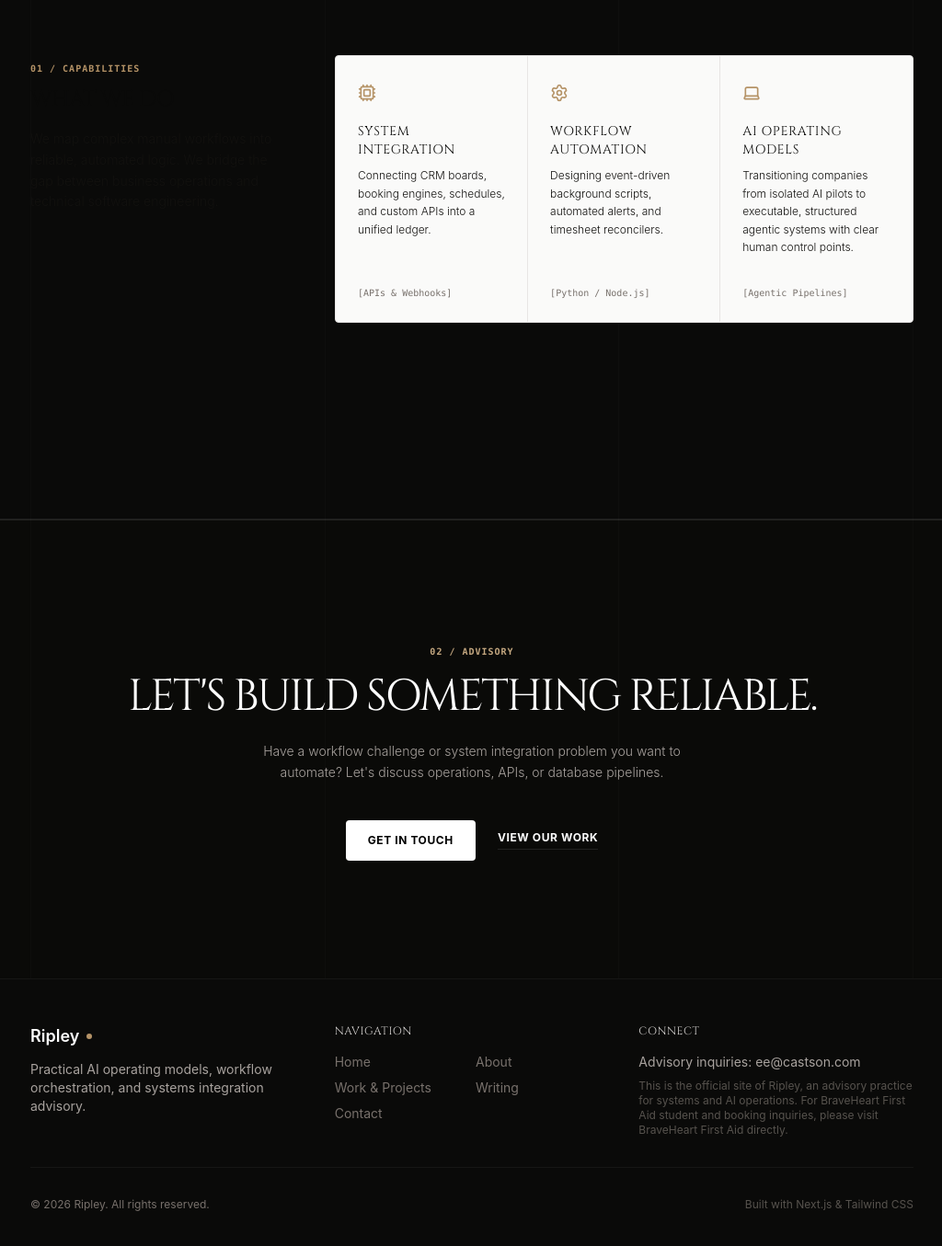
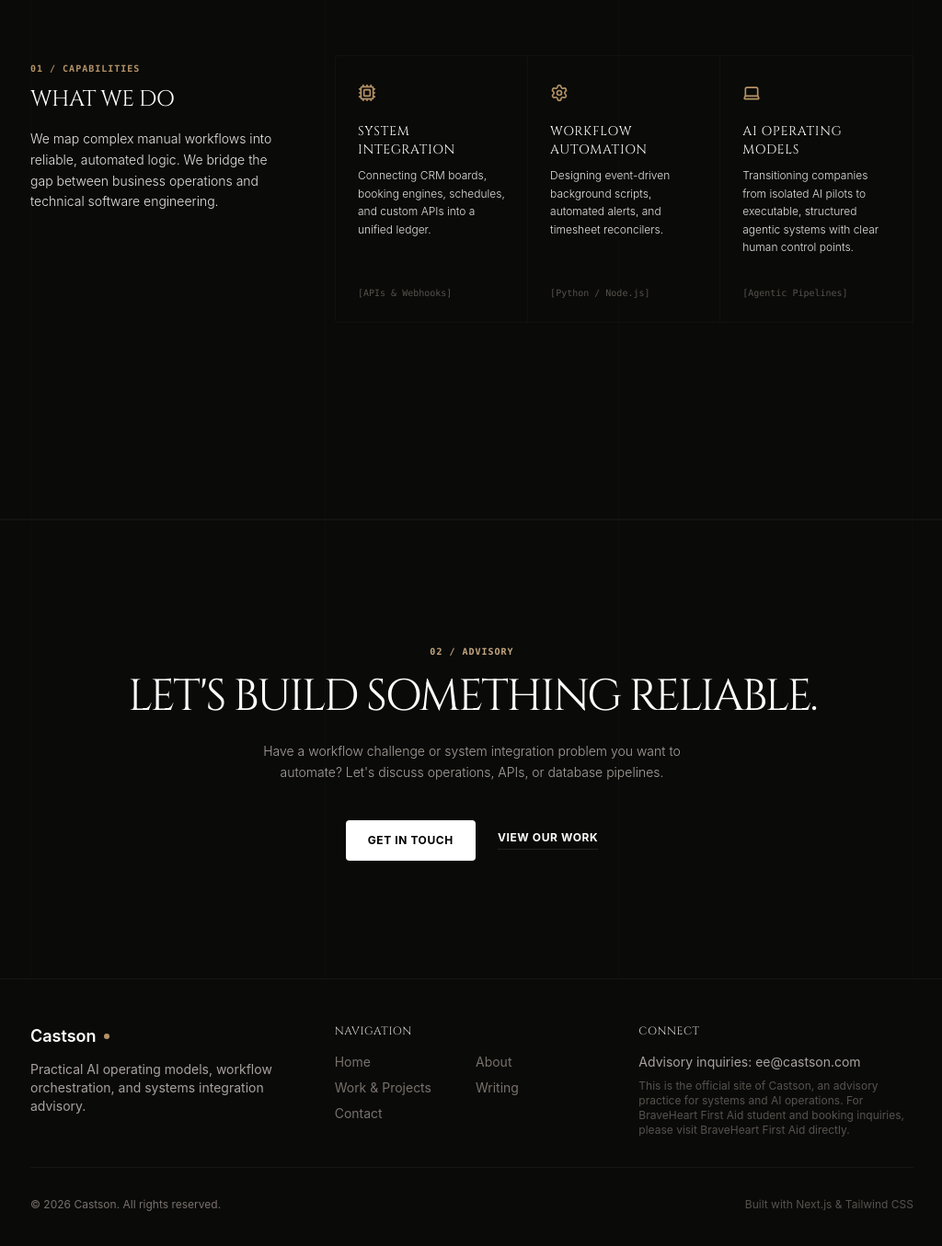
Before and after one commit to ee-prog/castson-site, a Next.js app: page / in a window 1280 px wide. Shown: the part 915-2270 px from the top of the page at 92% size, without its empty margins (127-1151 px from the left). Built offline with nearby package versions, Linux system fonts and the light colour scheme.

Commit message:
Rename site branding from Ripley to Castson

```diff
--- a/src/app/globals.css
+++ b/src/app/globals.css
@@ -1,4 +1,6 @@
 @import "tailwindcss";
+
+@custom-variant dark (&:where(.dark, .dark *));
 
 :root {
   --background: #eeece6;
--- a/src/app/layout.tsx
+++ b/src/app/layout.tsx
@@ -12,36 +12,36 @@ const cinzel = Cinzel({
 
 export const metadata: Metadata = {
   title: {
-    default: "Ripley | Systems & AI Operations",
-    template: "%s | Ripley",
+    default: "Castson | Systems & AI Operations",
+    template: "%s | Castson",
   },
-  description: "Ripley is an advisory and operations practice specializing in practical AI-enabled operating models, operational data flows, and agentic workflows.",
+  description: "Castson is an advisory and operations practice specializing in practical AI-enabled operating models, operational data flows, and agentic workflows.",
   keywords: [
-    "Ripley",
+    "Castson",
     "Systems & AI Operations",
     "AI Operating Models",
     "Agentic Workflows",
     "Business Automation",
     "System Design",
     "Operations Design",
-    "Ripley Automation"
+    "Castson Automation"
   ],
-  authors: [{ name: "Ripley", url: "https://ripley.co" }],
-  creator: "Ripley",
-  metadataBase: new URL("https://ripley.co"),
+  authors: [{ name: "Castson", url: "https://castson.com" }],
+  creator: "Castson",
+  metadataBase: new URL("https://castson.com"),
   openGraph: {
     type: "website",
     locale: "en_US",
-    url: "https://ripley.co",
-    title: "Ripley | Systems & AI Operations",
-    description: "Ripley is an advisory and operations practice specializing in practical AI-enabled operating models, operational data flows, and agentic workflows.",
-    siteName: "Ripley",
+    url: "https://castson.com",
+    title: "Castson | Systems & AI Operations",
+    description: "Castson is an advisory and operations practice specializing in practical AI-enabled operating models, operational data flows, and agentic workflows.",
+    siteName: "Castson",
     // [NEEDS ELI INPUT: Open Graph image asset path if available, e.g. /og-image.png. Marked as missing for now.]
   },
   twitter: {
     card: "summary_large_image",
-    title: "Ripley | Systems & AI Operations",
-    description: "Ripley is an advisory and operations practice specializing in practical AI-enabled operating models, operational data flows, and agentic workflows.",
+    title: "Castson | Systems & AI Operations",
+    description: "Castson is an advisory and operations practice specializing in practical AI-enabled operating models, operational data flows, and agentic workflows.",
   },
 };
 
@@ -55,7 +55,7 @@ export default function RootLayout({
       lang="en"
       className={`${cinzel.variable} h-full antialiased dark`}
     >
-      <body className="min-h-full flex flex-col bg-zinc-950 text-zinc-100 font-sans selection:bg-emerald-500/30 selection:text-emerald-200 relative">
+      <body className="min-h-full flex flex-col font-sans selection:bg-emerald-500/30 selection:text-emerald-200 relative">
         <ThemeObserver />
         <Navbar />
         <main className="flex-1 flex flex-col w-full">
--- a/src/app/page.tsx
+++ b/src/app/page.tsx
@@ -67,7 +67,7 @@ export default function Home() {
   const activeSlide = SLIDES[currentSlide];
 
   return (
-    <div className="relative w-full min-h-screen bg-transparent overflow-hidden flex flex-col pt-20">
+    <div data-theme="dark" className="relative w-full min-h-screen bg-transparent overflow-hidden flex flex-col pt-20">
 
       {/* 1. Structural Grid Lines */}
       <div className="absolute inset-y-0 inset-x-0 mx-auto max-w-5xl px-4 sm:px-6 lg:px-8 pointer-events-none z-10 flex justify-between">
@@ -78,7 +78,7 @@ export default function Home() {
       </div>
 
       {/* 2. Fullscreen Showcase Slideshow (Hero) */}
-      <section data-theme="dark" className="relative h-[80vh] sm:h-[85vh] min-h-[500px] border-b border-zinc-200/10 dark:border-white/[0.03] flex items-center theme-transition">
+      <section className="relative h-[80vh] sm:h-[85vh] min-h-[500px] border-b border-zinc-200/10 dark:border-white/[0.03] flex items-center theme-transition">
         {/* Glowing background gradient that updates depending on slide */}
         <div className={`absolute inset-0 bg-gradient-to-br ${activeSlide.accentColor} transition-all duration-1000 ease-in-out -z-10`} />
 
@@ -159,7 +159,7 @@ export default function Home() {
 
             {/* Quick status */}
             <div className="text-[10px] font-mono text-zinc-500">
-              [ Ripley — Systems & AI Operations ]
+              [ Castson — Systems & AI Operations ]
             </div>
 
             {/* Arrow keys */}
@@ -188,7 +188,7 @@ export default function Home() {
       </section>
 
       {/* 3. Capabilities Section */}
-      <section data-theme="light" className="py-40 sm:py-48 min-h-[90vh] flex items-center border-y border-zinc-200/10 dark:border-white/[0.03] bg-background theme-transition">
+      <section className="py-40 sm:py-48 min-h-[90vh] flex items-center border-y border-zinc-200/10 dark:border-white/[0.03] bg-background theme-transition">
         <div className="mx-auto max-w-5xl px-4 sm:px-6 lg:px-8 relative z-20">
           <div className="grid grid-cols-1 lg:grid-cols-3 gap-12 lg:gap-8">
             <div className="lg:pr-8 fade-up-element delay-100">
@@ -250,7 +250,7 @@ export default function Home() {
       </section>
 
       {/* 4. Dynamic Call to Action */}
-      <section data-theme="dark" className="py-32 bg-zinc-950/40 border-t border-zinc-200/10 dark:border-white/[0.03] relative theme-transition">
+      <section className="py-32 bg-zinc-950/40 border-t border-zinc-200/10 dark:border-white/[0.03] relative theme-transition">
         <div className="mx-auto max-w-5xl px-4 sm:px-6 lg:px-8 text-center relative z-20 fade-up-element delay-100">
           <span className="text-[10px] font-bold uppercase tracking-widest text-emerald-400 font-mono">02 / Advisory</span>
           <h2 className="text-4xl sm:text-5xl font-extrabold tracking-tighter text-white uppercase mt-4 mb-6 font-display">
--- a/src/app/work/page.tsx
+++ b/src/app/work/page.tsx
@@ -50,7 +50,7 @@ export default function Work() {
       {/* Page Header */}
       <div className="max-w-3xl fade-up-element">
         <span className="text-[10px] font-bold uppercase tracking-widest text-emerald-600 dark:text-emerald-400 font-mono">02 / Selected Work</span>
-        <h1 className="text-4xl font-extrabold tracking-tight text-zinc-955 dark:text-white sm:text-5xl uppercase mt-2 font-display">
+        <h1 className="text-4xl font-extrabold tracking-tight text-zinc-950 dark:text-white sm:text-5xl uppercase mt-2 font-display">
           Projects & Work
         </h1>
         <p className="mt-6 text-lg text-zinc-900 dark:text-zinc-200 font-light leading-relaxed">
@@ -109,7 +109,7 @@ export default function Work() {
                     {project.tech.map((tag) => (
                       <span
                         key={tag}
-                        className="px-2.5 py-1 rounded-sm text-xs font-light bg-zinc-100 dark:bg-zinc-900 text-zinc-850 dark:text-zinc-200 border border-zinc-200 dark:border-white/5 theme-transition hover:border-emerald-500/20 hover:text-emerald-500 transition-colors"
+                        className="px-2.5 py-1 rounded-sm text-xs font-light bg-zinc-100 dark:bg-zinc-900 text-zinc-800 dark:text-zinc-200 border border-zinc-200 dark:border-white/5 theme-transition hover:border-emerald-500/20 hover:text-emerald-500 transition-colors"
                       >
                         {tag}
                       </span>
--- a/src/components/footer.tsx
+++ b/src/components/footer.tsx
@@ -10,7 +10,7 @@ export default function Footer() {
         <div className="grid grid-cols-1 md:grid-cols-3 gap-8">
           <div>
             <div className="flex items-center gap-2">
-              <span className="text-lg font-semibold text-white">Ripley</span>
+              <span className="text-lg font-semibold text-white">Castson</span>
               <span className="h-1.5 w-1.5 rounded-full bg-emerald-500"></span>
             </div>
             <p className="mt-3 text-sm text-zinc-400 max-w-xs">
@@ -34,13 +34,13 @@ export default function Footer() {
                 Advisory inquiries: <a href="mailto:ee@castson.com" className="hover:text-emerald-400 transition-colors">ee@castson.com</a>
               </p>
               <p className="text-xs text-zinc-600">
-                This is the official site of Ripley, an advisory practice for systems and AI operations. For BraveHeart First Aid student and booking inquiries, please visit BraveHeart First Aid directly.
+                This is the official site of Castson, an advisory practice for systems and AI operations. For BraveHeart First Aid student and booking inquiries, please visit BraveHeart First Aid directly.
               </p>
             </div>
           </div>
         </div>
         <div className="mt-8 border-t border-white/5 pt-8 flex flex-col sm:flex-row items-center justify-between text-xs gap-4">
-          <p>© {year} Ripley. All rights reserved.</p>
+          <p>© {year} Castson. All rights reserved.</p>
           <div className="flex gap-4">
             <span className="text-zinc-600">Built with Next.js & Tailwind CSS</span>
           </div>
--- a/src/components/navbar.tsx
+++ b/src/components/navbar.tsx
@@ -46,7 +46,7 @@ export default function Navbar() {
             className="group flex items-center gap-2 relative z-50"
           >
             <span className="text-lg font-bold uppercase tracking-widest text-white transition-colors group-hover:text-emerald-400 font-display">
-              Ripley
+              Castson
             </span>
             <span className="flex h-1.5 w-1.5 rounded-full bg-emerald-400 group-hover:animate-ping"></span>
           </Link>
@@ -177,7 +177,7 @@ export default function Navbar() {
 
         {/* Bottom Bar: Copyright details */}
         <div className="w-full shrink-0 border-t border-white/5 pt-6 max-w-5xl mx-auto flex justify-between items-center text-[10px] text-zinc-600 font-mono z-10">
-          <span>© {new Date().getFullYear()} Ripley</span>
+          <span>© {new Date().getFullYear()} Castson</span>
           <span className="hidden sm:block">Built with Next.js & Tailwind v4</span>
         </div>
 
--- a/src/components/theme-observer.tsx
+++ b/src/components/theme-observer.tsx
@@ -7,39 +7,20 @@ export default function ThemeObserver() {
   const pathname = usePathname();
 
   useEffect(() => {
-    // Tiny delay to ensure Next.js has completed rendering the new route's DOM
+    // 1. Apply theme immediately based on route pathname
+    const lightThemeRoutes = ["/about", "/work", "/contact"];
+    const isLight = lightThemeRoutes.some(
+      (route) => pathname === route || pathname.startsWith(route + "/")
+    );
+
+    if (isLight) {
+      document.documentElement.classList.remove("dark");
+    } else {
+      document.documentElement.classList.add("dark");
+    }
+
+    // 2. Scroll Animation Observer Setup (tiny delay to ensure route renders)
     const timeoutId = setTimeout(() => {
-      // 1. Theme Observer Setup
-      const sections = document.querySelectorAll("[data-theme]");
-      let themeObserver: IntersectionObserver | null = null;
-
-      if (sections.length > 0) {
-        const observerOptions = {
-          root: null,
-          rootMargin: "-45% 0px -45% 0px", // Trigger when crossing middle 10% of viewport
-          threshold: 0,
-        };
-
-        themeObserver = new IntersectionObserver((entries) => {
-          entries.forEach((entry) => {
-            if (entry.isIntersecting) {
-              const theme = entry.target.getAttribute("data-theme");
-              if (theme === "light") {
-                document.documentElement.classList.remove("dark");
-              } else {
-                document.documentElement.classList.add("dark");
-              }
-            }
-          });
-        }, observerOptions);
-
-        sections.forEach((section) => themeObserver?.observe(section));
-      } else {
-        // If a page has no data-theme sections, default back to dark mode
-        document.documentElement.classList.add("dark");
-      }
-
-      // 2. Scroll Animation Observer Setup
       const fadeUpElements = document.querySelectorAll(".fade-up-element");
       let animationObserver: IntersectionObserver | null = null;
 
@@ -54,7 +35,7 @@ export default function ThemeObserver() {
           entries.forEach((entry) => {
             if (entry.isIntersecting) {
               entry.target.classList.add("visible");
-              // Unobserve once animated for performance & clean visual behavior
+              // Unobserve once animated for performance
               animationObserver?.unobserve(entry.target);
             }
           });
@@ -64,9 +45,6 @@ export default function ThemeObserver() {
       }
 
       return () => {
-        if (themeObserver) {
-          sections.forEach((section) => themeObserver?.unobserve(section));
-        }
         if (animationObserver) {
           fadeUpElements.forEach((el) => animationObserver?.unobserve(el));
         }
```
Also changed, not shown: src/app/about/page.tsx (+4 -4 lines), src/app/contact/page.tsx (+6 -6 lines).
